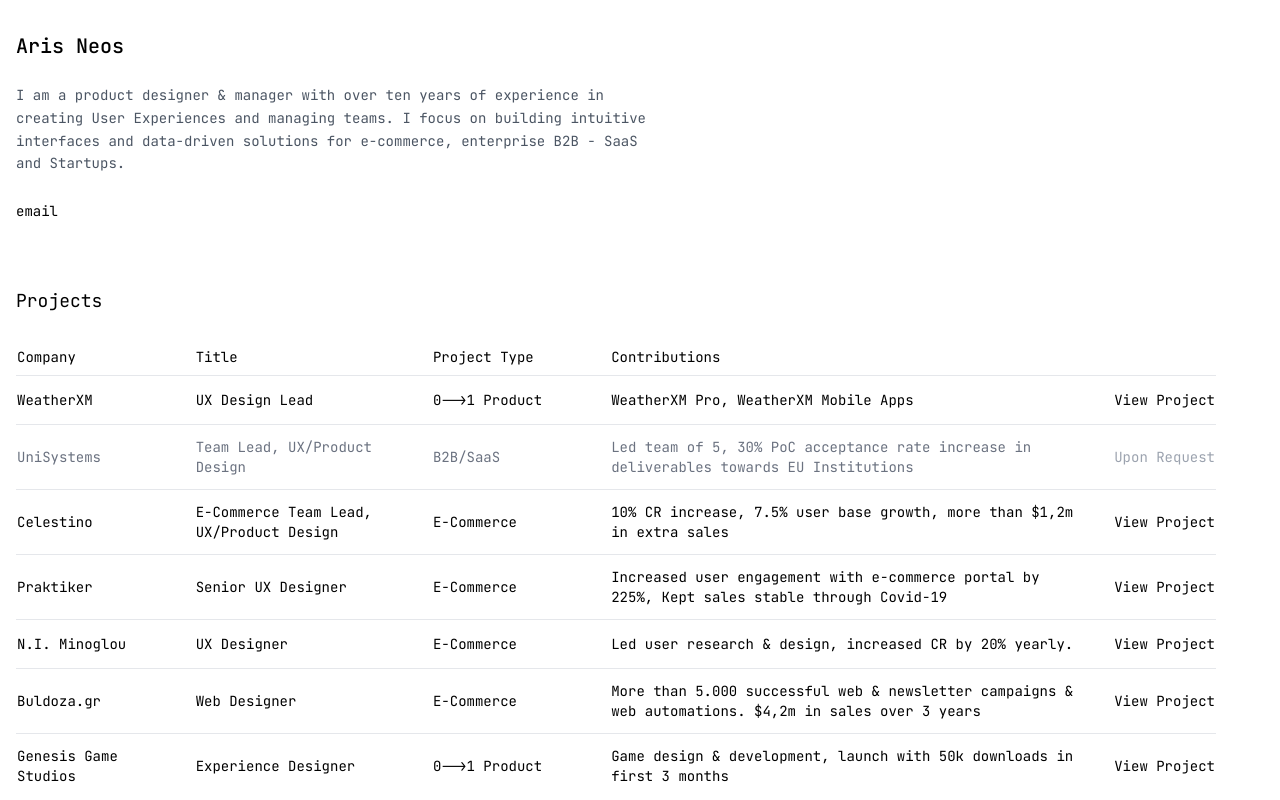
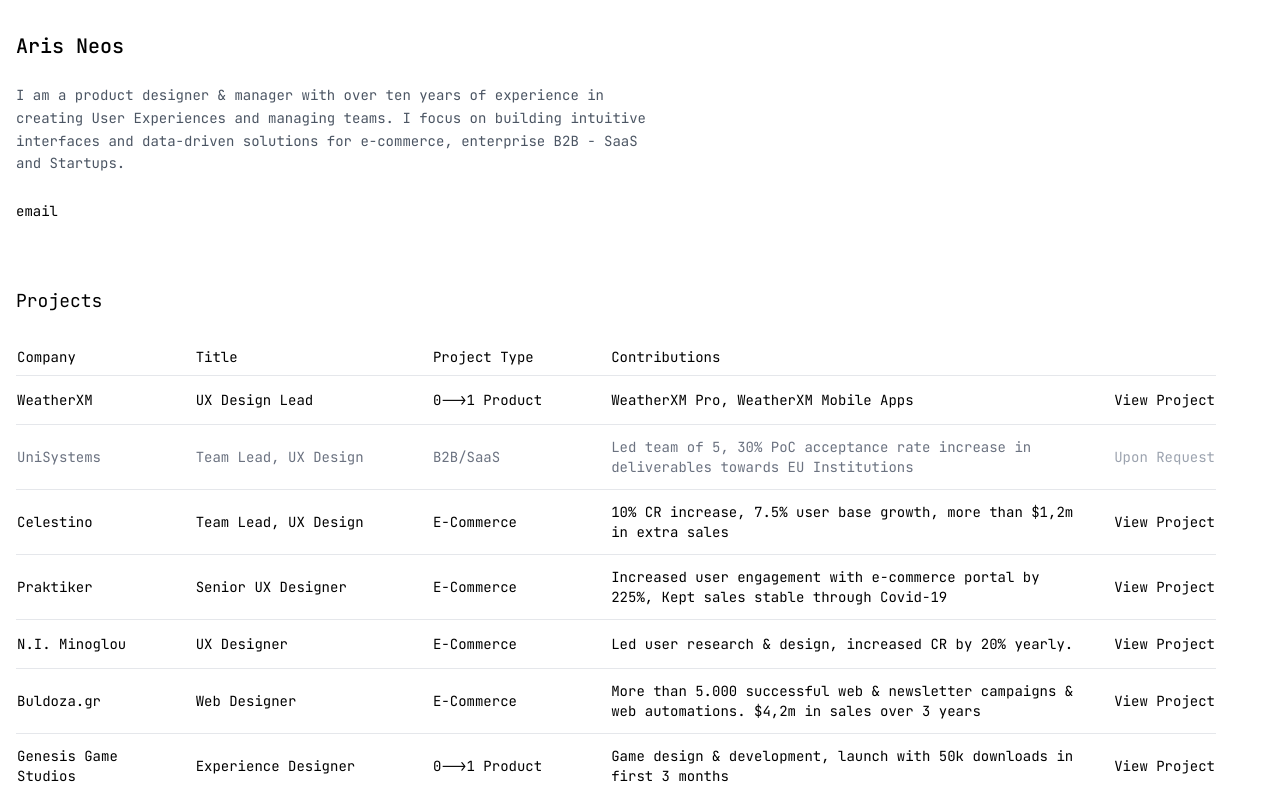
Before and after one commit to arisneos/portfolio, a Next.js app: page / in a window 1280 px wide. Shown: the top 800 px of the page. Built offline with nearby package versions, Linux system fonts and the light colour scheme.

Commit message:
Update portfolio.ts

```diff
--- a/app/data/portfolio.ts
+++ b/app/data/portfolio.ts
@@ -31,7 +31,7 @@
   },
   {
     company: 'UniSystems',
-    title: 'Team Lead, UX/Product Design',
+    title: 'Team Lead, UX Design',
     type: 'B2B/SaaS',
     contributions: 'Led team of 5, 30% PoC acceptance rate increase in deliverables towards EU Institutions',
     link: 'unisystems',
@@ -40,7 +40,7 @@
   },
   {
     company: 'Celestino',
-    title: 'E-Commerce Team Lead, UX/Product Design',
+    title: 'Team Lead, UX Design',
     type: 'E-Commerce',
     contributions: '10% CR increase, 7.5% user base growth, more than $1,2m in extra sales',
     link: 'celestino',
```
